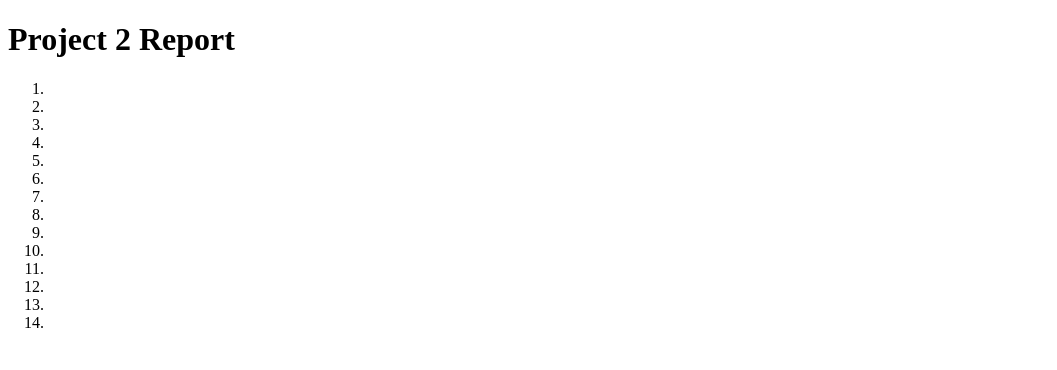
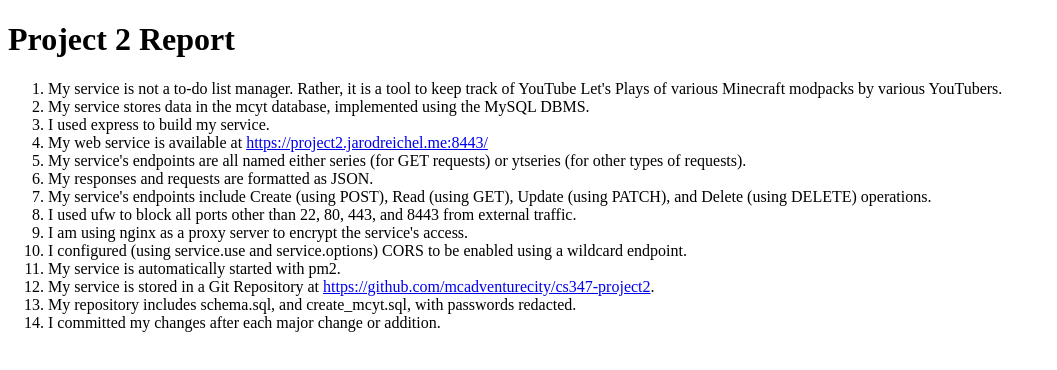
Before and after one commit to mcadventurecity/cs347-project2, a website: page report.html in a window 1280 px wide. Shown: the whole page, without its empty margins (0-1057 px from the left). Drawn offline with Linux system fonts and the light colour scheme.

Commit message:
Add Report List

```diff
--- a/report.html
+++ b/report.html
@@ -7,20 +7,20 @@
     <body>
         <h1>Project 2 Report</h1>
         <ol>
-            <li></li>
-            <li></li>
-            <li></li>
-            <li></li>
-            <li></li>
-            <li></li>
-            <li></li>
-            <li></li>
-            <li></li>
-            <li></li>
-            <li></li>
-            <li></li>
-            <li></li>
-            <li></li>
+            <li>My service is not a to-do list manager. Rather, it is a tool to keep track of YouTube Let's Plays of various Minecraft modpacks by various YouTubers.</li>
+            <li>My service stores data in the mcyt database, implemented using the MySQL DBMS.</li>
+            <li>I used express to build my service.</li>
+            <li>My web service is available at <a href="https://project2.jarodreichel.me:8443/">https://project2.jarodreichel.me:8443/</a></li>
+            <li>My service's endpoints are all named either series (for GET requests) or ytseries (for other types of requests).</li>
+            <li>My responses and requests are formatted as JSON.</li>
+            <li>My service's endpoints include Create (using POST), Read (using GET), Update (using PATCH), and Delete (using DELETE) operations.</li>
+            <li>I used ufw to block all ports other than 22, 80, 443, and 8443 from external traffic.</li>
+            <li>I am using nginx as a proxy server to encrypt the service's access.</li>
+            <li>I configured (using service.use and service.options) CORS to be enabled using a wildcard endpoint.</li>
+            <li>My service is automatically started with pm2.</li>
+            <li>My service is stored in a Git Repository at <a href="https://github.com/mcadventurecity/cs347-project2">https://github.com/mcadventurecity/cs347-project2</a>.</li>
+            <li>My repository includes schema.sql, and create_mcyt.sql, with passwords redacted.</li>
+            <li>I committed my changes after each major change or addition.</li>
         </ol>
     </body>
 </html>
```
